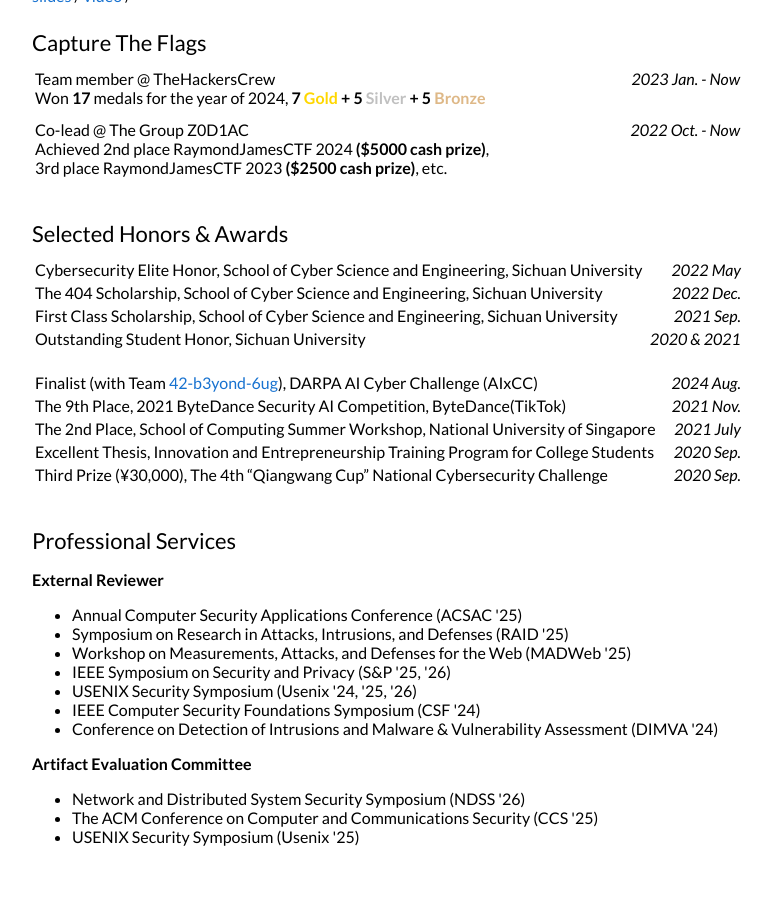
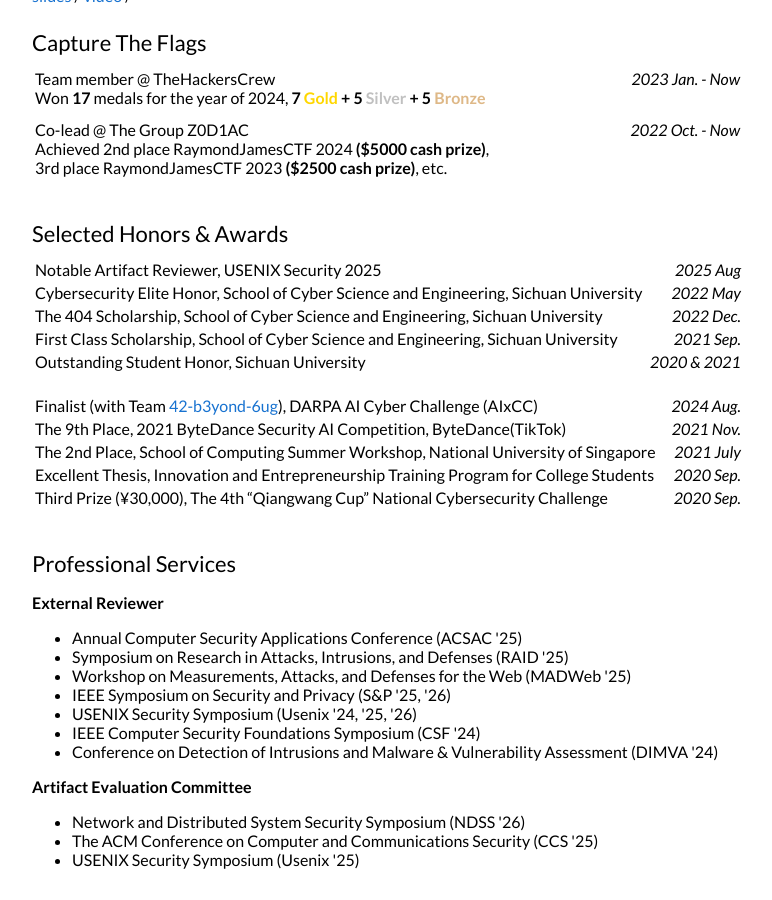
Before and after one commit to jackfromeast/jackfromeast.github.io, a Jekyll site: the page built from _posts/2025-09-09-Pyrl.md, in a window 1280 px wide and 900 px high, scrolled down 1625 px. Shown: the whole window, without its empty margins (228-1000 px from the left). Built offline with Jekyll 4.4.1, drawn with Linux system fonts in a browser that asks for light colours.

Commit message:
Add notable artifact reviewer award for 2025

```diff
--- a/_layouts/default.html
+++ b/_layouts/default.html
@@ -195,6 +195,10 @@
               </div>
               <table style="width:100%;table-layout:auto;">
                 <tr>
+                  <td>Notable Artifact Reviewer, USENIX Security 2025</td>
+                  <td style="text-align:right; padding-right:30px;"><em>2025 Aug</em> &emsp;</td>
+                </tr>
+                <tr>
                   <td>Cybersecurity Elite Honor, School of Cyber Science and Engineering, Sichuan University</td>
                   <td style="text-align:right; padding-right:30px;"><em>2022 May</em> &emsp;</td>
                 </tr>
```
